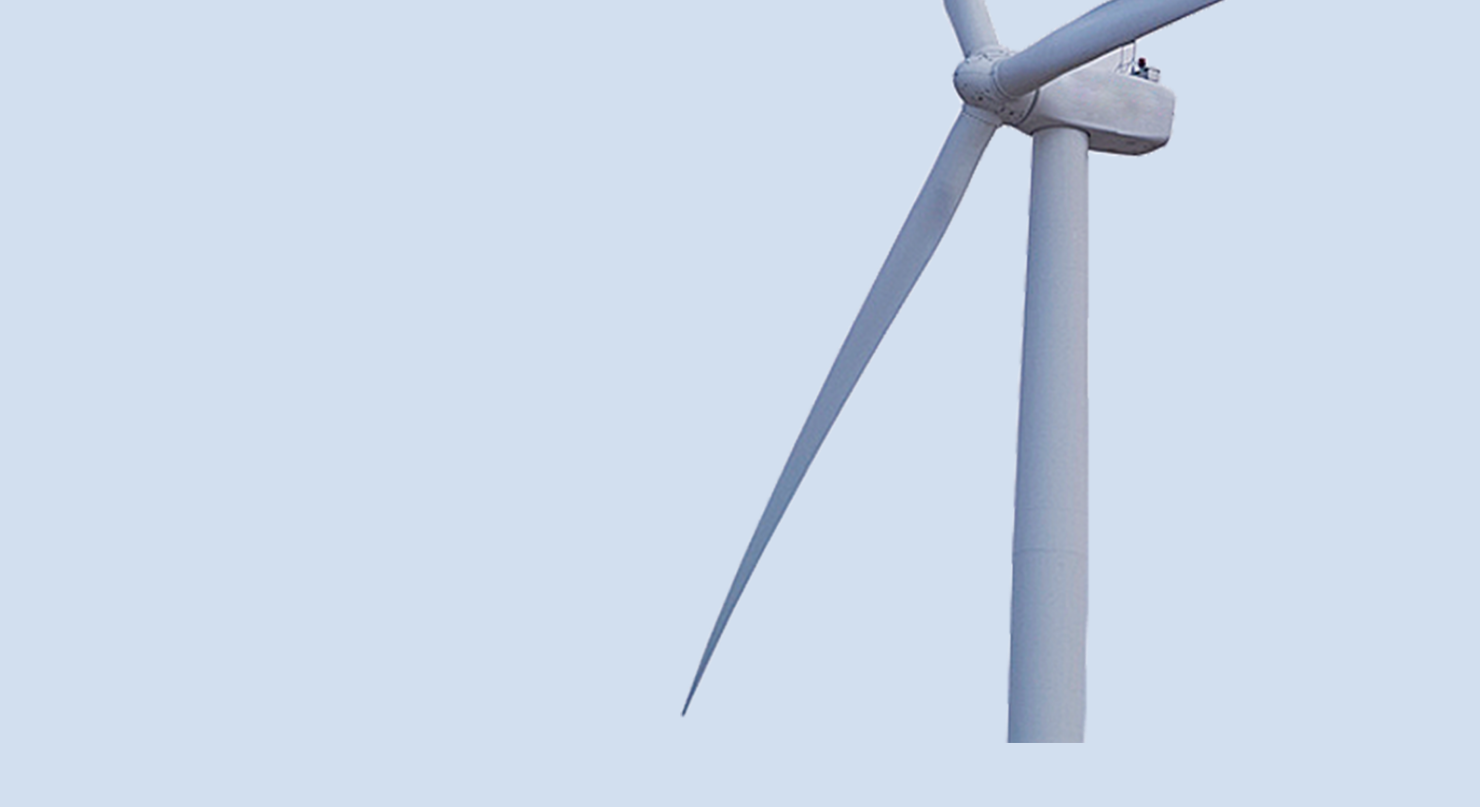
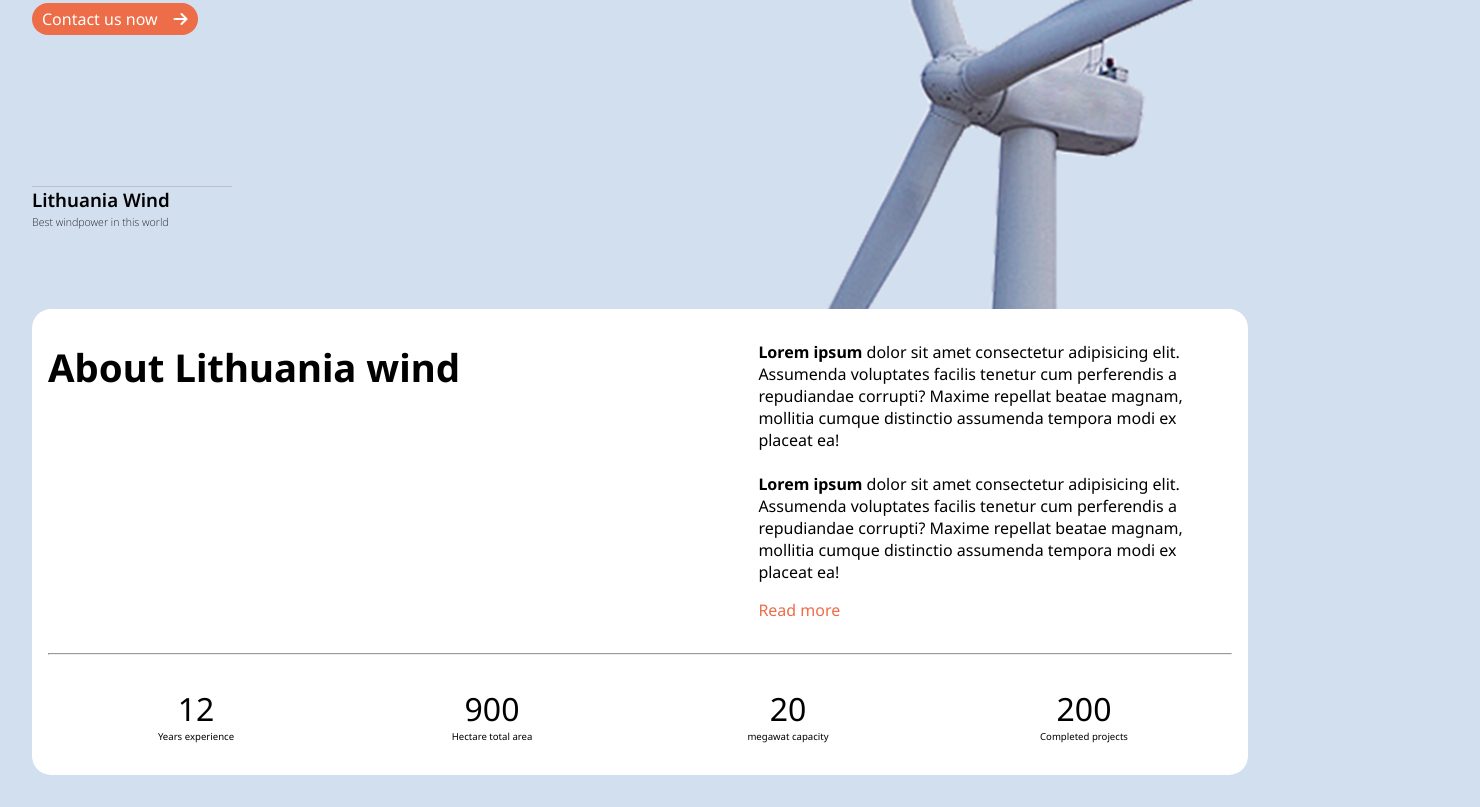
Before and after one commit to robertasRobotas/alternative-energy, a plain HTML site: page index.htm in a window 1280 px wide. Shown: the part 491-1298 px from the top of the page, 1480 px wide, since content can reach past the window. Before the commit the page ends 1234 px from the top, so only its background shows below. Drawn offline with Linux system fonts and the light colour scheme.

Commit message:
Added ABOUT section to the web page

```diff
--- a/index.htm
+++ b/index.htm
@@ -12,7 +12,8 @@
     <link href="https://fonts.googleapis.com/css2?family=Noto+Sans:ital,wght@0,100;0,200;0,300;0,400;0,500;0,600;0,700;0,800;0,900;1,100;1,200;1,300;1,400;1,500;1,600;1,700;1,800;1,900&display=swap" rel="stylesheet">
 </head>
 <body>
-    <div class="main-wrapper">
+    <div class="wrapper">
+        <div class="main-wrapper">
 
         <img class="turbine-image" src="./img/turbine.png"/>
 
@@ -39,12 +40,69 @@
             <h1>
                 Smart Concept<br/> For Better Energy
             </h1>
+
             <button class="contact-now-button">
                 <span>Contact us now</span>
                 <i class="fa-solid fa-arrow-right"></i>
             </button>
         </main>
 
+        <div class="company">
+            <h3>Lithuania Wind</h3>
+            <h6>Best windpower in this world</h6>
+        </div>
+
+
+        </div>
+
+        <div class="about">
+            <div class="about-company">
+                <h1>About Lithuania wind</h1>
+                <div>
+                  <p><span class="bolded-text">Lorem ipsum</span> dolor sit amet consectetur adipisicing elit. Assumenda voluptates facilis tenetur cum perferendis a repudiandae corrupti? Maxime repellat beatae magnam, mollitia cumque distinctio assumenda tempora modi ex placeat ea!</p>
+                  <br/>
+                  <p><span class="bolded-text">Lorem ipsum</span> dolor sit amet consectetur adipisicing elit. Assumenda voluptates facilis tenetur cum perferendis a repudiandae corrupti? Maxime repellat beatae magnam, mollitia cumque distinctio assumenda tempora modi ex placeat ea!</p>
+                  <button class="read-more-btn">Read more</button>
+                </div>
+            </div>
+            <hr>
+            <div class="statistics">
+                <div>
+                    <span>
+                        12
+                    </span>
+                    <span>
+                        Years experience
+                    </span>
+                </div>
+                <div>
+                    <span>
+                        900
+                    </span>
+                    <span>
+                        Hectare total area
+                    </span>
+                </div>
+                <div>
+                    <span>
+                        20
+                    </span>
+                    <span>
+                        megawat capacity
+                    </span>
+                </div>
+                <div>
+                    <span>
+                        200
+                    </span>
+                    <span>
+                        Completed projects
+                    </span>
+                </div>
+            </div>
+        </div>
+
     </div>
+
 </body>
 </html>
--- a/scss/index.scss
+++ b/scss/index.scss
@@ -1,4 +1,6 @@
 $mainTextColor: #091420;
+$attentionColor: #ec6d48;
+
 
 @mixin centerButtonContent{
     display: flex;
@@ -14,6 +16,7 @@ html, body{
     background-color: #d2dfef;
     font-family: 'Noto Sans', sans-serif;
     min-width: 400px;
+    overflow-x: hidden;
 }
 
 *{
@@ -43,8 +46,8 @@ main{
     z-index: 1;
 
     h1{
-        font-size: 4rem;
-        max-width: 600px;
+        font-size: 6rem;
+        max-width: 1000px;
     }
 
 }
@@ -55,22 +58,35 @@ a{
 
 }
 
-.main-wrapper{
+
+.wrapper{
     padding-left: 2rem;
     padding-right: 2rem;
-
+    overflow: hidden;
+    padding-bottom: 2rem;
 }
 
+.main-wrapper{
+    position: relative;
+    min-height: 100vh;
+    overflow: hidden;
+}
+
+.bolded-text{
+    font-weight: 700;
+}
+
+
 .contact-button{
-    color: #ec6d48;
+    color: $attentionColor;
     background-color: transparent;
-    border: 1px solid #ec6d48;
+    border: 1px solid $attentionColor;
     @include centerButtonContent();
 }
 
 .contact-now-button{
     all:unset;
-    background-color: #ec6d48;
+    background-color: $attentionColor;
     color: white;
     margin-top:2rem;
     @include centerButtonContent();
@@ -95,7 +111,75 @@ a{
     position: absolute;
     width: 800px;
     right: -200px;
+    min-width: 400px;
 }
+
+
+.company{
+    position: absolute;
+    bottom: 80px;
+    border-top: 1px solid rgba(175, 175, 175, 0.634);
+    width: 200px;
+
+    h3{
+        font-weight: 600;
+    }
+
+    h6{
+        margin-top: 0.2rem;
+        font-weight: 200;
+    }
+
+}
+
+
+.about{
+    padding: 2rem 1rem;
+    background-color: white;
+    border-radius: 1.2rem;
+}
+
+.about-company{
+    display: grid;
+    grid-template-columns: 6fr 4fr;
+    padding-bottom: 2rem;
+
+    h1{
+        font-size: 2.4rem;
+    }
+}
+
+.read-more-btn{
+    all: unset;
+    color: $attentionColor ;
+    margin-top: 1rem;
+}
+
+.statistics{
+    display: grid;
+    grid-template-columns: repeat(4, 1fr);
+    padding-top: 2rem;
+
+    div{
+        display: flex;
+        flex-direction: column;
+        align-items: center;
+
+        span{
+            &:nth-child(1){
+                font-size: 2rem;
+            }
+
+            &:nth-child(2){
+                font-size: 0.6rem;
+            }
+        }
+
+    }
+
+}
+
+
 
 @media screen and (max-width: 1200px) {
 
@@ -103,6 +187,14 @@ a{
 
 
 @media screen and (max-width: 992px) {
+
+    main{
+
+        h1{
+            font-size: 4rem;
+        }
+
+    }
 
     .burger-button{
         display: block;
@@ -118,6 +210,31 @@ a{
 
   }
 
+  @media screen and (max-width: 630px) {
+
+    main{
+        h1{
+            font-size: 3rem;
+        }
+    }
+
+    .about-company{
+        display: grid;
+        grid-template-columns: 1fr;
+        padding-bottom: 2rem;
+
+        h1{
+            margin-bottom: 1rem;
+        }
+    }
+
+    .statistics{
+        grid-template-columns: repeat(2, 1fr);
+        gap:2rem;
+    }
+
+  }
+
   @media screen and (max-width: 576px) {
 
     main{
```
Also changed, not shown: scss/index.css, 1 other file.
